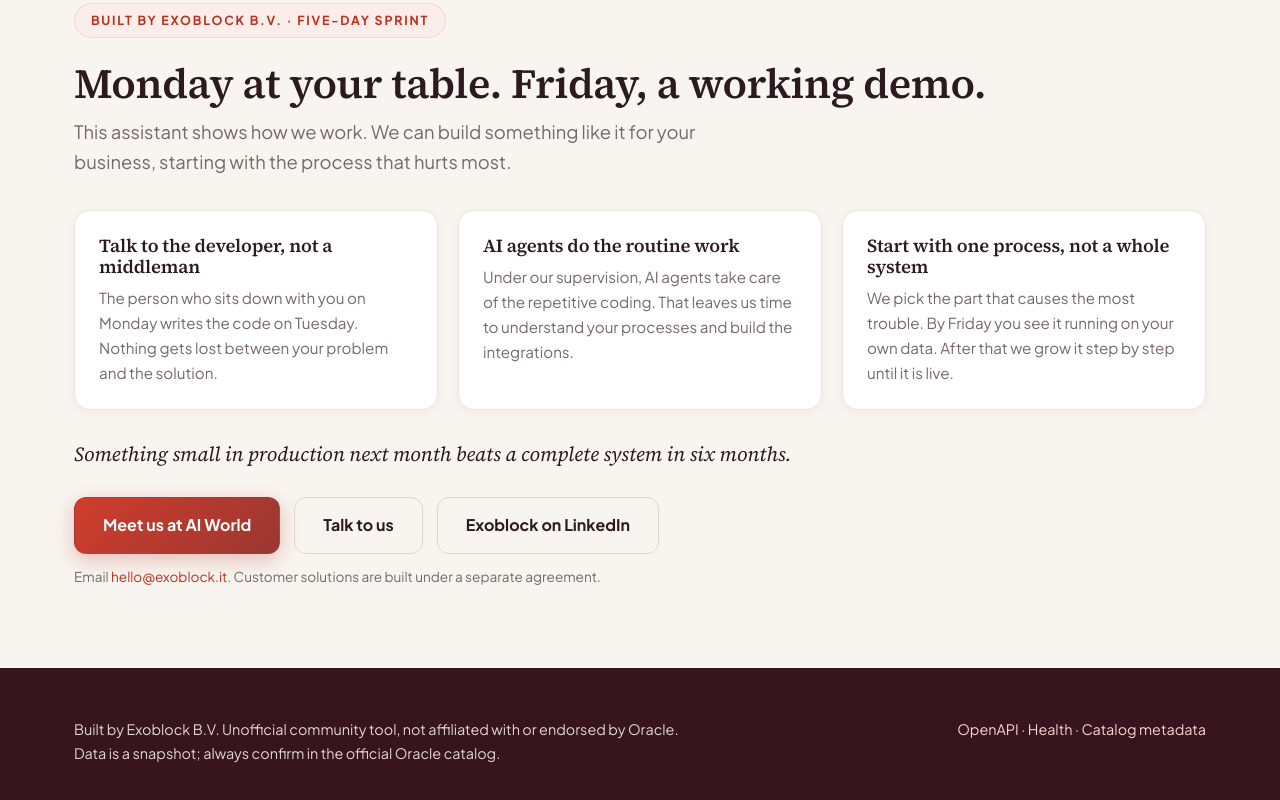
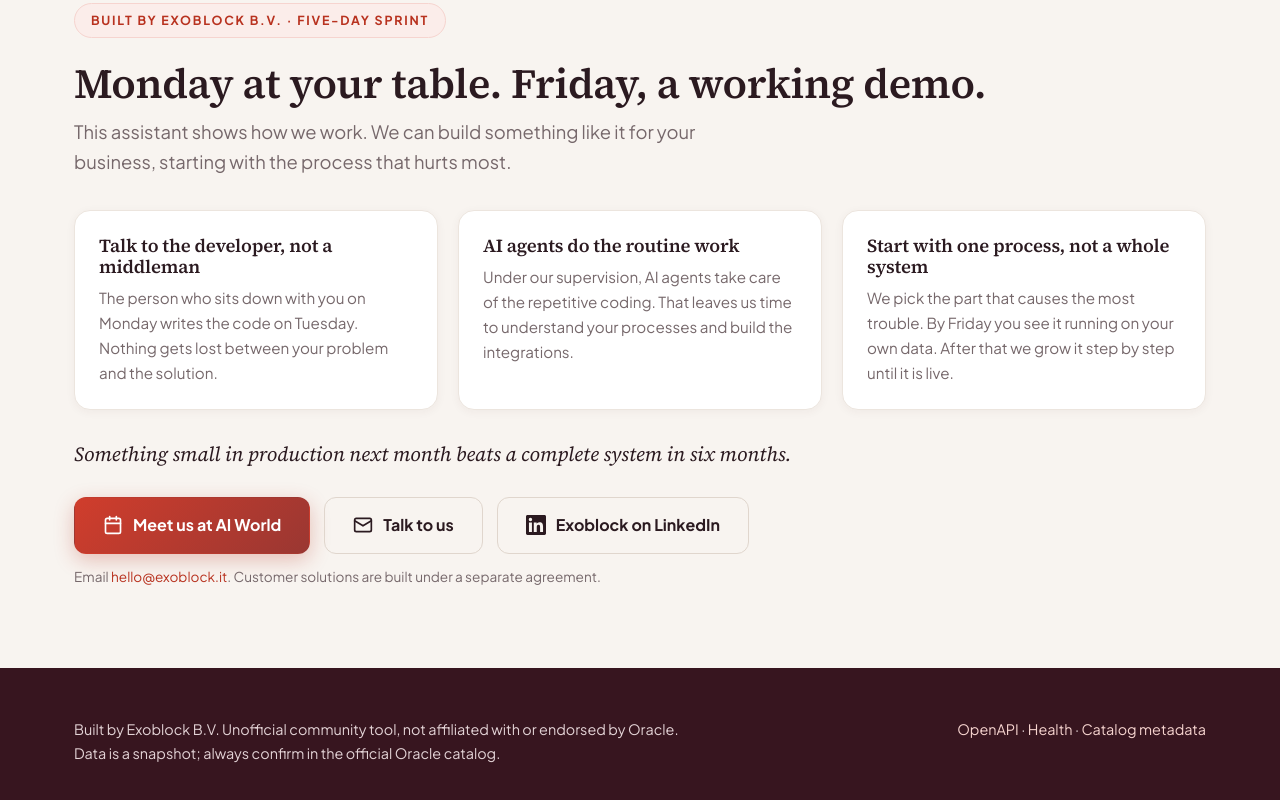
Before and after one commit to robertvanmolken/ai-world-agenda-plugin, a plain HTML site: page static/index.html in a window 1280 px wide. Shown: the part 2457-3257 px from the top of the page. Drawn offline with Linux system fonts and the light colour scheme; no server answers.

Commit message:
Add icons to the Exoblock action buttons

```diff
--- a/static/index.html
+++ b/static/index.html
@@ -102,6 +102,7 @@ input.codes{flex:1;min-width:260px}
 .offer .grid{margin-top:32px}
 .offer .card h3{font-size:1.15rem}
 .offer .closing{margin-top:28px;font-family:var(--font-heading);font-size:1.25rem;font-style:italic;color:var(--text);max-width:720px}
+.btn svg{width:20px;height:20px;flex:none}
 .offer .cta{margin-top:26px;display:flex;gap:14px;flex-wrap:wrap}
 .offer .small{margin-top:12px;font-size:.85rem;color:var(--muted)}
 </style>
@@ -186,9 +187,9 @@ input.codes{flex:1;min-width:260px}
   </div>
   <p class="closing">Something small in production next month beats a complete system in six months.</p>
   <div class="cta">
-    <a class="btn btn-primary" id="book" href="https://calendly.com/exoblock/meet-at-ai-world" target="_blank" rel="noopener">Meet us at AI World</a>
-    <a class="btn btn-ghost" id="contact" href="mailto:hello@exoblock.it?subject=Five-Day%20Sprint%3A%20introduction&body=Hello%20Exoblock%2C%0A%0AI%27d%20like%20an%20introduction%20to%20your%20Five-Day%20Sprint%3A%20a%20working%20demo%20by%20Friday.%0A%0AThe%20process%20I%27d%20like%20to%20start%20with%3A%0ACompany%3A%0ABest%20time%20to%20talk%3A%0A">Talk to us</a>
-    <a class="btn btn-ghost" id="linkedin" href="https://www.linkedin.com/company/exoblock" target="_blank" rel="noopener">Exoblock on LinkedIn</a>
+    <a class="btn btn-primary" id="book" href="https://calendly.com/exoblock/meet-at-ai-world" target="_blank" rel="noopener"><svg viewBox="0 0 24 24" fill="none" stroke="currentColor" stroke-width="2" stroke-linecap="round" stroke-linejoin="round" aria-hidden="true" focusable="false"><rect x="3" y="4" width="18" height="18" rx="2"/><line x1="16" y1="2" x2="16" y2="6"/><line x1="8" y1="2" x2="8" y2="6"/><line x1="3" y1="10" x2="21" y2="10"/></svg>Meet us at AI World</a>
+    <a class="btn btn-ghost" id="contact" href="mailto:hello@exoblock.it?subject=Five-Day%20Sprint%3A%20introduction&body=Hello%20Exoblock%2C%0A%0AI%27d%20like%20an%20introduction%20to%20your%20Five-Day%20Sprint%3A%20a%20working%20demo%20by%20Friday.%0A%0AThe%20process%20I%27d%20like%20to%20start%20with%3A%0ACompany%3A%0ABest%20time%20to%20talk%3A%0A"><svg viewBox="0 0 24 24" fill="none" stroke="currentColor" stroke-width="2" stroke-linecap="round" stroke-linejoin="round" aria-hidden="true" focusable="false"><rect x="2" y="4" width="20" height="16" rx="2"/><path d="m22 7-10 6L2 7"/></svg>Talk to us</a>
+    <a class="btn btn-ghost" id="linkedin" href="https://www.linkedin.com/company/exoblock" target="_blank" rel="noopener"><svg viewBox="0 0 24 24" fill="currentColor" aria-hidden="true" focusable="false"><path d="M20.447 20.452h-3.554v-5.569c0-1.328-.027-3.037-1.852-3.037-1.853 0-2.136 1.445-2.136 2.939v5.667H9.351V9h3.414v1.561h.046c.477-.9 1.637-1.85 3.37-1.85 3.601 0 4.267 2.37 4.267 5.455v6.286zM5.337 7.433a2.062 2.062 0 01-2.063-2.065 2.064 2.064 0 112.063 2.065zm1.782 13.019H3.555V9h3.564v11.452zM22.225 0H1.771C.792 0 0 .774 0 1.729v20.542C0 23.227.792 24 1.771 24h20.451C23.2 24 24 23.227 24 22.271V1.729C24 .774 23.2 0 22.222 0h.003z"/></svg>Exoblock on LinkedIn</a>
   </div>
   <p class="small">Email <a href="mailto:hello@exoblock.it">hello@exoblock.it</a>. Customer solutions are built under a separate agreement.</p>
 </div></section>
```
Also changed, not shown: 1 other file.
